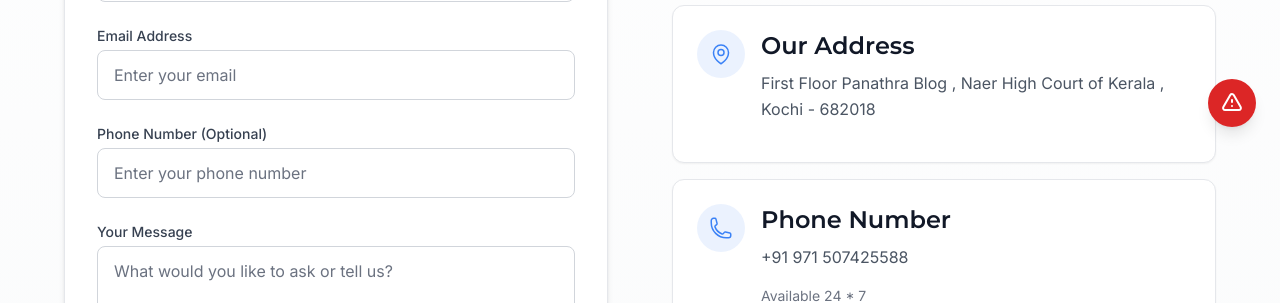
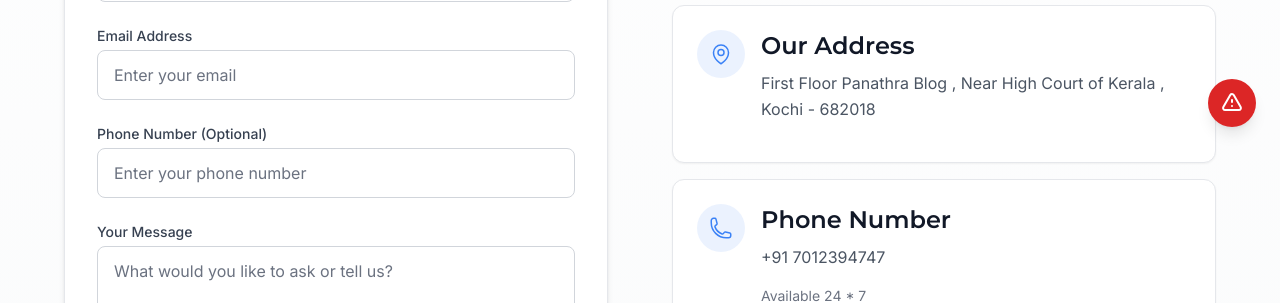
Before and after one commit to Ashin-Amanulla/unmar2025-registration, a React (Vite) app: page /contact in a window 1280 px wide. Shown: the part 649-952 px from the top of the page. Built offline with nearby package versions, Linux system fonts and the light colour scheme; no server answers; what i18n-iso-countries would draw is missing.

Commit message:
Update Contact.jsx

```diff
--- a/src/pages/Contact.jsx
+++ b/src/pages/Contact.jsx
@@ -240,7 +240,7 @@ const Contact = () => {
                         Our Address
                       </h3>
                       <p className="text-gray-600 mt-1">
-                        First Floor Panathra Blog , Naer High Court of Kerala ,
+                        First Floor Panathra Blog , Near High Court of Kerala ,
                         Kochi - 682018
                       </p>
                     </div>
@@ -259,7 +259,7 @@ const Contact = () => {
                           href="tel:+919876543210"
                           className="hover:text-primary"
                         >
-                          +91 971 507425588
+                          +91 7012394747
                         </a>
                       </p>
                       <p className="text-gray-500 text-sm">Available 24 * 7</p>
```
